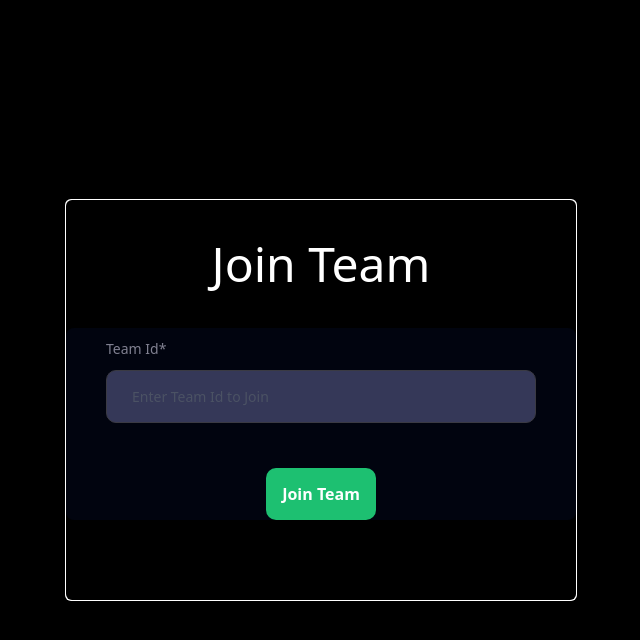
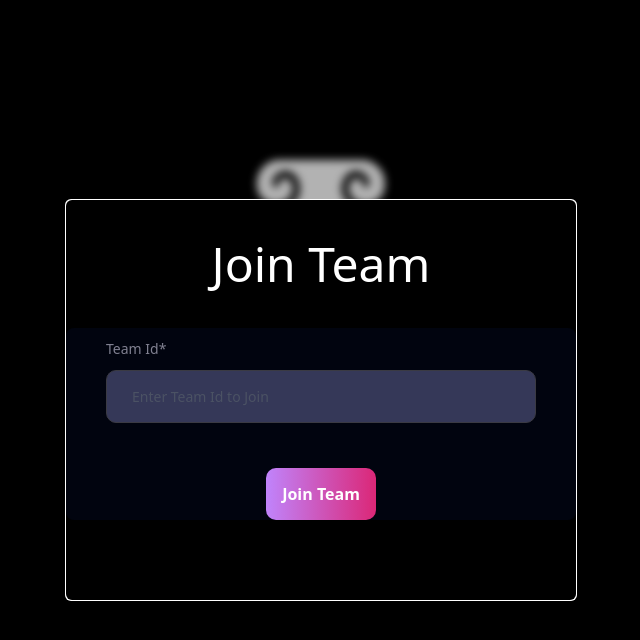
Before and after one commit to hardikpedia/Pantheon2023, a Next.js app: page /register in a window 1280 px wide. Both pictures are taken after a click on the element "Join a team". Shown: the top 640 px of the page, without its empty margins (319-959 px from the left). Built offline with nearby package versions, Linux system fonts and the light colour scheme.

Commit message:
updated register page

```diff
--- a/src/components/CustomButton.jsx
+++ b/src/components/CustomButton.jsx
@@ -4,7 +4,7 @@ const CustomButton = ({ btnType, title, handleClick, styles }) => {
   return (
     <button
       type={btnType}
-      className={`font-epilogue font-semibold text-[16px] leading-[26px] text-white min-h-[52px] px-4 rounded-[10px] ${styles}`}
+      className={`font-epilogue font-semibold text-[16px] leading-[26px] text-white min-h-[52px] px-4 rounded-[10px] bg-gradient-to-r from-purple-400 to-pink-600`}
       onClick={handleClick}
     >
       {title}
--- a/src/components/EventCard.js
+++ b/src/components/EventCard.js
@@ -1,8 +1,13 @@
 import React from "react";
 import { useState, useRef, useEffect } from "react";
+import CustomButton from "./CustomButton";
 
 const EventCard = () => {
     const [isHovered, setIsHovered] = useState(false);
+
+    const handleClick = () => {
+        console.log("clicked");
+    }
 
     return (
         <div
@@ -16,16 +21,16 @@ const EventCard = () => {
         <img
             src="recruitmentvideo.png"
             alt="title"
-            className="w-full h-350 object-cover"
+            className="w-full h-350 object-cover rounded-t-lg"
         />
-        <div className="px-6 py-4 bg-purple-200">
+        <div className="px-6 py-4 bg-gradient-to-r from-purple-400 to-pink-600">
             <div className="font-bold text-xl mb-2 text-gray-700">title</div>
             <p className="text-gray-700 text-base">date</p>
             <p className="text-gray-700 text-base">location</p>
         </div>
-        <div className="flex flex-col " >
+        <div className="flex flex-col rounded-b-lg" >
             <div
-                className={`absolute bottom-0 left-0 right-0 bg-purple-200 p-2 text-gray-700 ${
+                className={`absolute bottom-0 left-0 right-0 bg-gradient-to-r from-purple-400 to-pink-600 p-2 text-gray-700 ${
                 isHovered ? "opacity-100" : "opacity-0"
                 } transition-opacity duration-300`}
             >
@@ -39,7 +44,6 @@ const EventCard = () => {
 
 
             </div>
-            <div className="h-[30px] w-[100px] bg-pink" />
         </div>
         </div>
     );
--- a/src/pages/register.js
+++ b/src/pages/register.js
@@ -3,6 +3,7 @@ import { useState } from 'react';
 import JoinModel from '@/components/joinTeamPopup';
 import React from 'react'
 import TeamRegisterModel from '@/components/registerTeamPopup';
+import Image from 'next/image';
 
 const Register = () => {
 
@@ -24,8 +25,13 @@ const Register = () => {
 
     return (
         <div className='bg-black flex flex-col h-screen justify-center items-center' >
-            <div id='join' onClick={handleClick} className='text-white cursor-pointer' > Join a team </div>
-            <div id='create' onClick={handleClick} className='text-white cursor-pointer' > Create a team </div>
+            <Image className='absolute top-40' src = '/Pantheon_Emblem_White.png' alt='pantheon logo' height={200} width={200} />
+            <div id='join' onClick={handleClick} className='text-white cursor-pointer m-10' > Hello Prateek </div>
+            <div id='join' onClick={handleClick} className='text-white cursor-pointer ' > Your Pantheon ID is  </div>
+            <div id='join' onClick={handleClick} className='text-white cursor-pointer mb-7' > PANTHEON12345 </div>
+
+            <div id='join' onClick={handleClick} className='m-2 cursor-pointer font-semibold text-[16px] leading-[26px] text-white min-h-[52px] px-4 rounded-[10px] bg-gradient-to-r from-purple-400 to-pink-600 flex items-center justify-center' > Join a team </div>
+            <div id='create' onClick={handleClick} className='m-2 cursor-pointer font-semibold text-[16px] leading-[26px] text-white min-h-[52px] px-4 rounded-[10px] bg-gradient-to-r from-purple-400 to-pink-600 flex items-center justify-center'  > Create a team </div>
             <JoinModel onClose={handleOnClose} visible={joinTeamModel} />
             <TeamRegisterModel onClose={handleOnClose} visible={createTeamModel} />
         </div>
```
